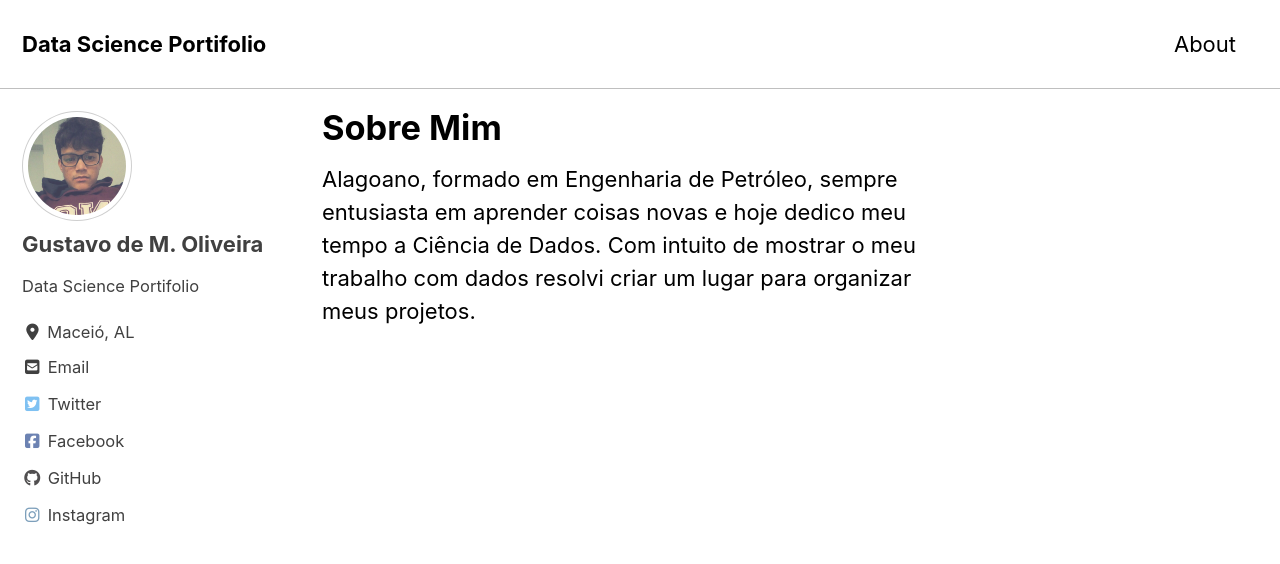
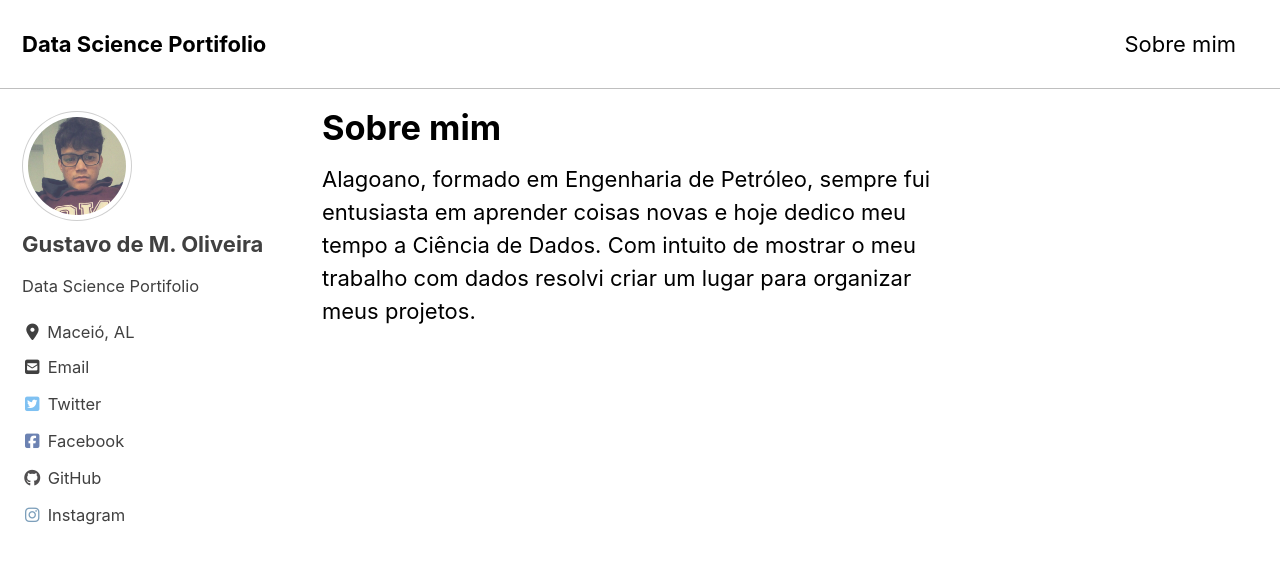
Before and after one commit to gstw7/gstw7.github.io, a Jekyll site: the page built from _pages/about.md, in a window 1280 px wide and 900 px high. Shown: the top 564 px of the window. Built offline with Jekyll 4.4.1, drawn with Linux system fonts in a browser that asks for light colours; cached includes are drawn as plain includes; nearby versions of some CDN libraries.

Commit message:
Atualizacao about

```diff
--- a/_data/navigation.yml
+++ b/_data/navigation.yml
@@ -1,6 +1,6 @@
 # main links
 main:
-  - title: "About"
+  - title: "Sobre mim"
     url: /about/
   # - title: "About"
   #   url: https://mmistakes.github.io/minimal-mistakes/about/
--- a/_pages/about.md
+++ b/_pages/about.md
@@ -1,9 +1,10 @@
 ---
-title: "Sobre Mim"
+title: "Sobre mim"
 permalink: /about/
 header:
 image: "/images/ab.jpg"
 ---
 
-Alagoano, formado em Engenharia de Petróleo, sempre entusiasta em aprender coisas novas e hoje dedico meu tempo a Ciência de Dados.
+Alagoano, formado em Engenharia de Petróleo, sempre fui entusiasta em aprender
+coisas novas e hoje dedico meu tempo a Ciência de Dados.
 Com intuito de mostrar o meu trabalho com dados resolvi criar um lugar para organizar meus projetos.
```
